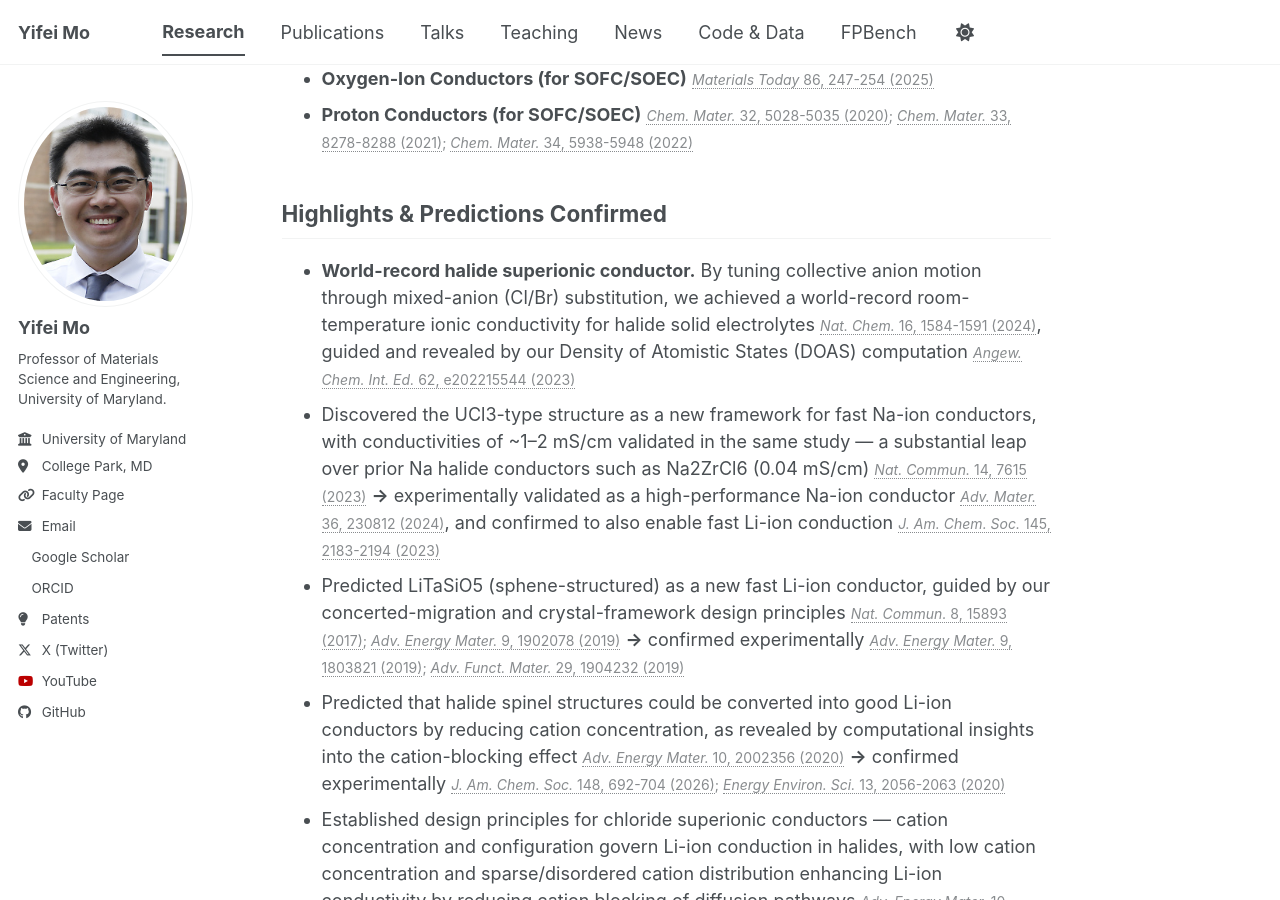
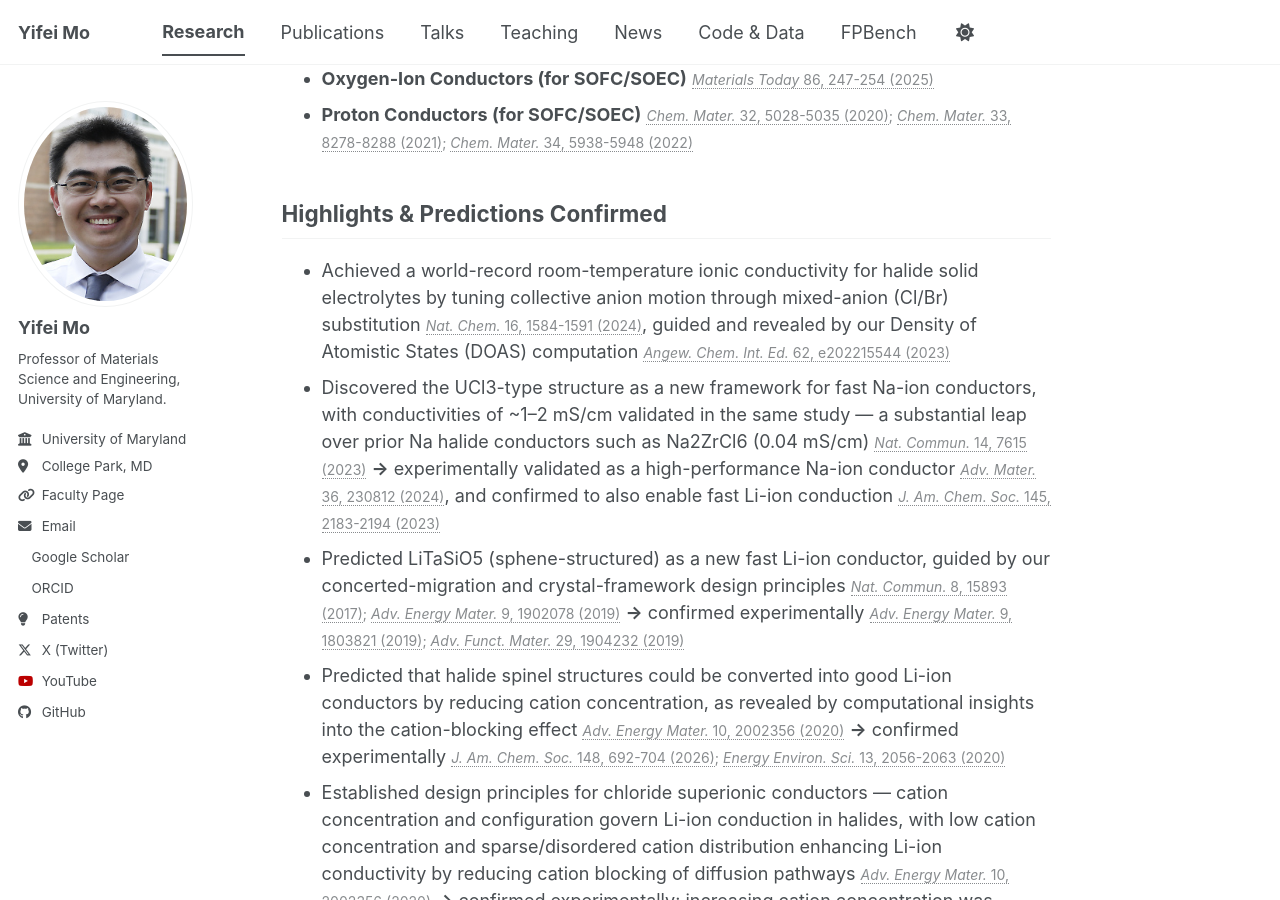
Before and after one commit to yifeimo/yifeimo.github.io, a Jekyll site: the page built from _research/materials-design-discovery.md, in a window 1280 px wide and 900 px high, scrolled down 1299 px. Built offline with Jekyll 4.4.1, drawn with Linux system fonts in a browser that asks for light colours; a style sheet for code colours, icons or effects is not loaded.

Commit message:
Restyle world-record halide conductor bullet to match verb-led list style
Co-Authored-By: Claude Sonnet 5 <noreply@anthropic.com>

```diff
--- a/_research/materials-design-discovery.md
+++ b/_research/materials-design-discovery.md
@@ -37,7 +37,7 @@ Topics
 Highlights &amp; Predictions Confirmed
 ------
 
-* **World-record halide superionic conductor.** By tuning collective anion motion through mixed-anion (Cl/Br) substitution, we achieved a world-record room-temperature ionic conductivity for halide solid electrolytes <span class="citation">[*Nat. Chem.* 16, 1584-1591 (2024)](https://doi.org/10.1038/s41557-024-01634-6)</span>, guided and revealed by our Density of Atomistic States (DOAS) computation <span class="citation">[*Angew. Chem. Int. Ed.* 62, e202215544 (2023)](https://doi.org/10.1002/anie.202215544)</span>
+* Achieved a world-record room-temperature ionic conductivity for halide solid electrolytes by tuning collective anion motion through mixed-anion (Cl/Br) substitution <span class="citation">[*Nat. Chem.* 16, 1584-1591 (2024)](https://doi.org/10.1038/s41557-024-01634-6)</span>, guided and revealed by our Density of Atomistic States (DOAS) computation <span class="citation">[*Angew. Chem. Int. Ed.* 62, e202215544 (2023)](https://doi.org/10.1002/anie.202215544)</span>
 * Discovered the UCl3-type structure as a new framework for fast Na-ion conductors, with conductivities of ~1–2 mS/cm validated in the same study — a substantial leap over prior Na halide conductors such as Na2ZrCl6 (0.04 mS/cm) <span class="citation">[*Nat. Commun.* 14, 7615 (2023)](https://doi.org/10.1038/s41467-023-43436-3)</span> **→** experimentally validated as a high-performance Na-ion conductor <span class="citation">[*Adv. Mater.* 36, 230812 (2024)](https://doi.org/10.1002/adma.202308012)</span>, and confirmed to also enable fast Li-ion conduction <span class="citation">[*J. Am. Chem. Soc.* 145, 2183-2194 (2023)](https://doi.org/10.1021/jacs.2c09446)</span>
 * Predicted LiTaSiO5 (sphene-structured) as a new fast Li-ion conductor, guided by our concerted-migration and crystal-framework design principles <span class="citation">[*Nat. Commun.* 8, 15893 (2017)](http://dx.doi.org/10.1038/ncomms15893); [*Adv. Energy Mater.* 9, 1902078 (2019)](https://doi.org/10.1002/aenm.201902078)</span> **→** confirmed experimentally <span class="citation">[*Adv. Energy Mater.* 9, 1803821 (2019)](https://doi.org/10.1002/aenm.201803821); [*Adv. Funct. Mater.* 29, 1904232 (2019)](https://doi.org/10.1002/adfm.201904232)</span>
 * Predicted that halide spinel structures could be converted into good Li-ion conductors by reducing cation concentration, as revealed by computational insights into the cation-blocking effect <span class="citation">[*Adv. Energy Mater.* 10, 2002356 (2020)](https://doi.org/10.1002/aenm.202002356)</span> **→** confirmed experimentally <span class="citation">[*J. Am. Chem. Soc.* 148, 692-704 (2026)](https://doi.org/10.1021/jacs.5c15656); [*Energy Environ. Sci.* 13, 2056-2063 (2020)](https://doi.org/10.1039/d0ee01017)</span>
```
